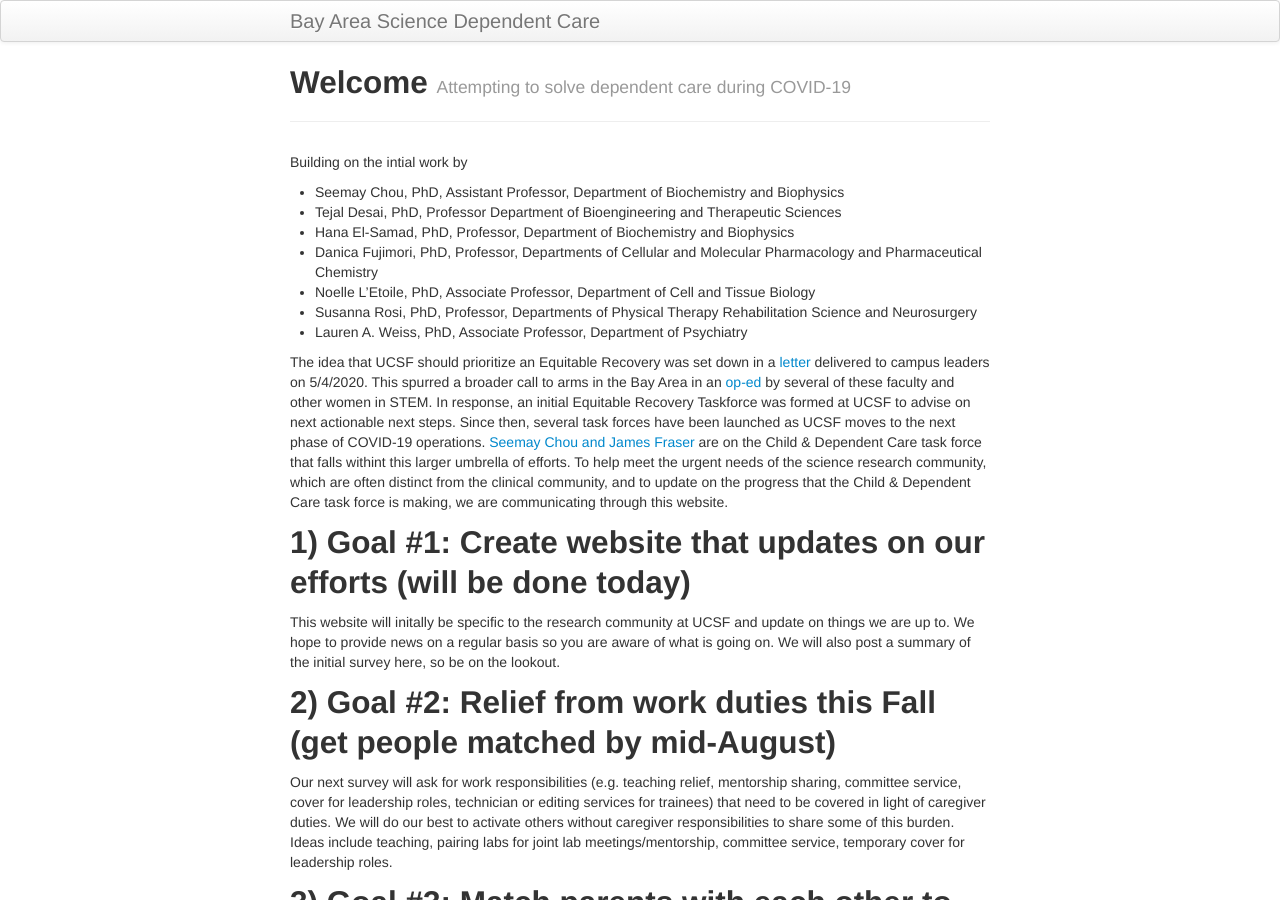
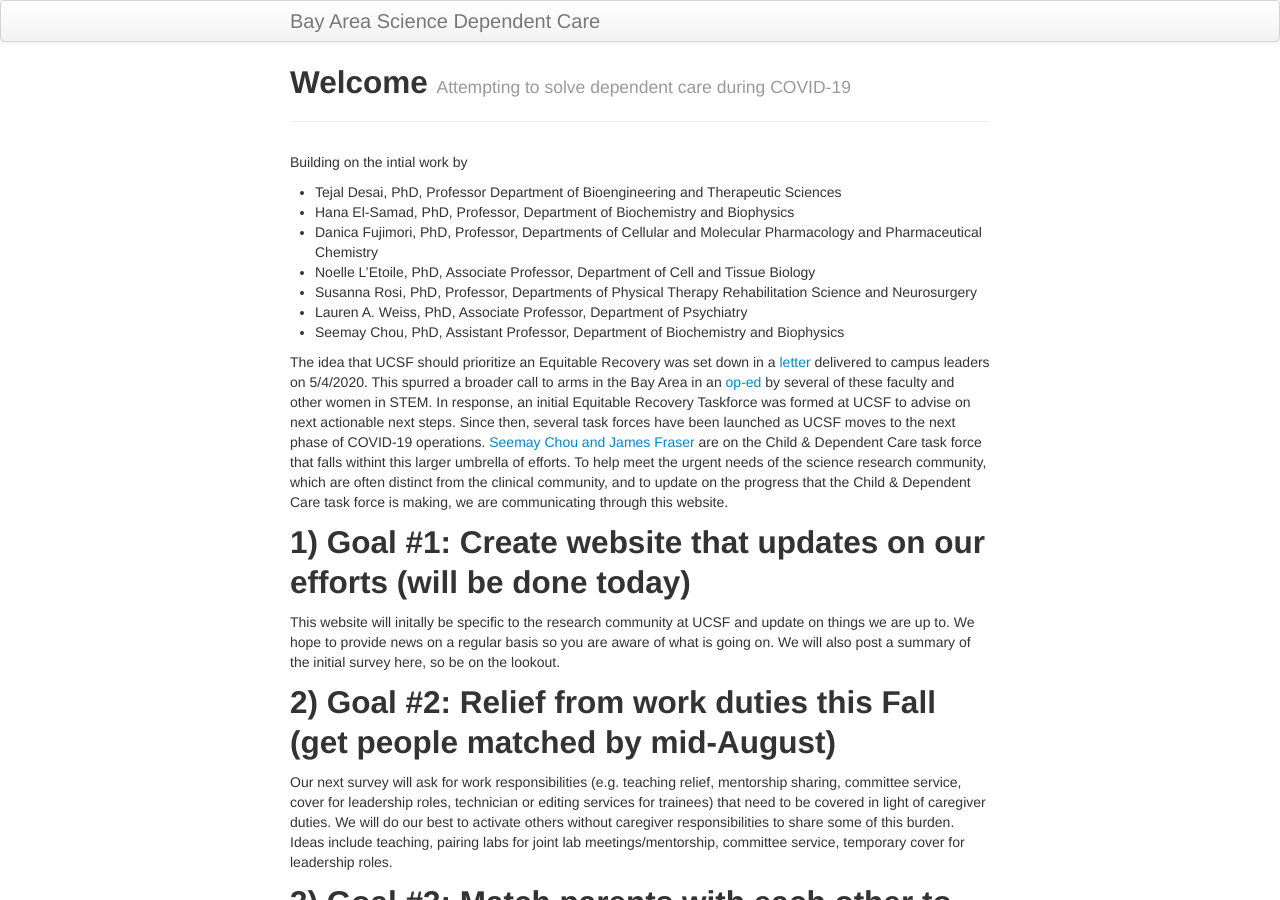
Before and after one commit to fraserlab/sci-dependentcare, a Jekyll site: the page built from index.md, in a window 1280 px wide and 900 px high. Built offline with Jekyll 4.4.1, drawn with Linux system fonts in a browser that asks for light colours.

```diff
--- a/index.md
+++ b/index.md
@@ -5,13 +5,14 @@ tagline: Attempting to solve dependent care during COVID-19
 description: Welcome page
 ---
 Building on the intial work by
-* Seemay Chou, PhD, Assistant Professor, Department of Biochemistry and Biophysics
+
 * Tejal Desai, PhD, Professor Department of Bioengineering and Therapeutic Sciences
 * Hana El-Samad, PhD, Professor, Department of Biochemistry and Biophysics
 * Danica Fujimori, PhD, Professor, Departments of Cellular and Molecular Pharmacology and Pharmaceutical Chemistry
 * Noelle L’Etoile, PhD, Associate Professor, Department of Cell and Tissue Biology
 * Susanna Rosi, PhD, Professor, Departments of Physical Therapy Rehabilitation Science and Neurosurgery
 * Lauren A. Weiss, PhD, Associate Professor, Department of Psychiatry
+* Seemay Chou, PhD, Assistant Professor, Department of Biochemistry and Biophysics
 
 The idea that UCSF should prioritize an Equitable Recovery was set down in a [letter](https://docs.google.com/document/d/1hyuL_n6lnId7bi0sOwUi0FYE5cyNfYE41ohybmYY6XQ/edit) delivered to campus leaders on 5/4/2020. This spurred a broader call to arms in the Bay Area in an [op-ed](https://www.sfchronicle.com/opinion/openforum/article/Enabling-economic-and-equitable-recovery-in-the-15293604.php) by several of these faculty and other women in STEM. In response, an initial Equitable Recovery Taskforce was formed at UCSF to advise on next actionable next steps. Since then, several task forces have been launched as UCSF moves to the next phase of COVID-19 operations. [Seemay Chou and James Fraser](email) are on the Child & Dependent Care task force that falls withint this larger umbrella of efforts. To  help meet the urgent needs of the science research community, which are often distinct from the clinical community, and to update on the progress that the Child & Dependent Care task force is making, we are communicating through this website.
 
```
